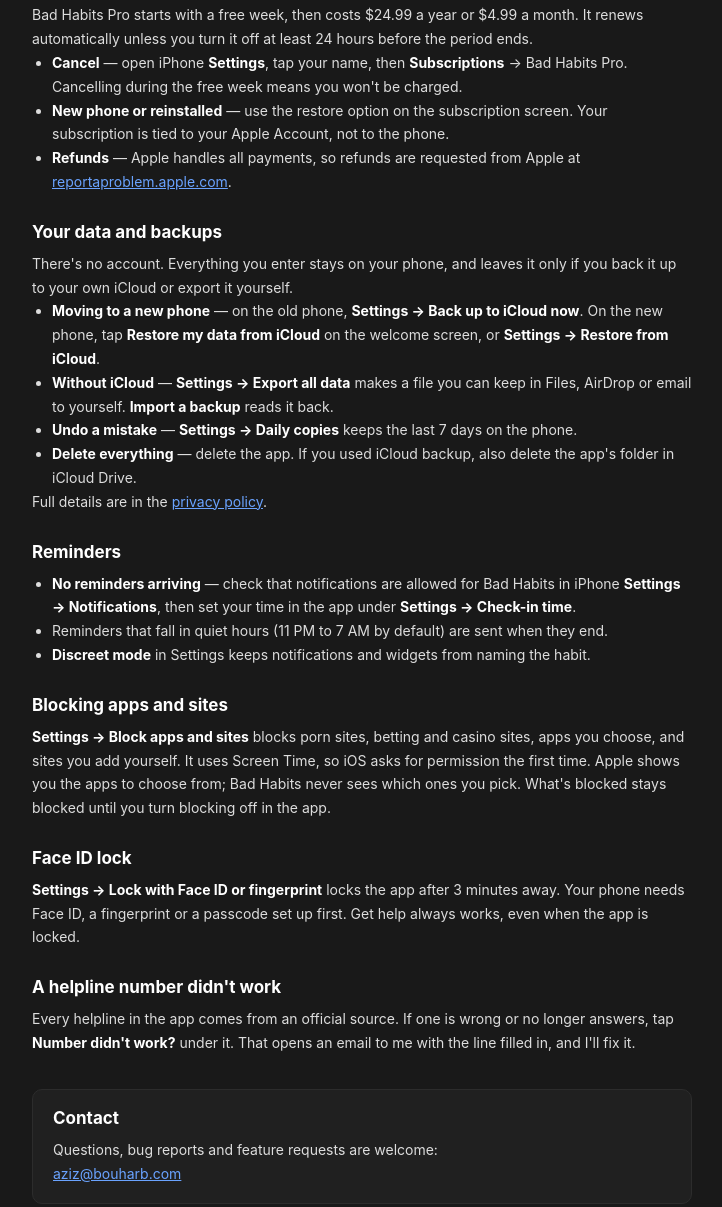
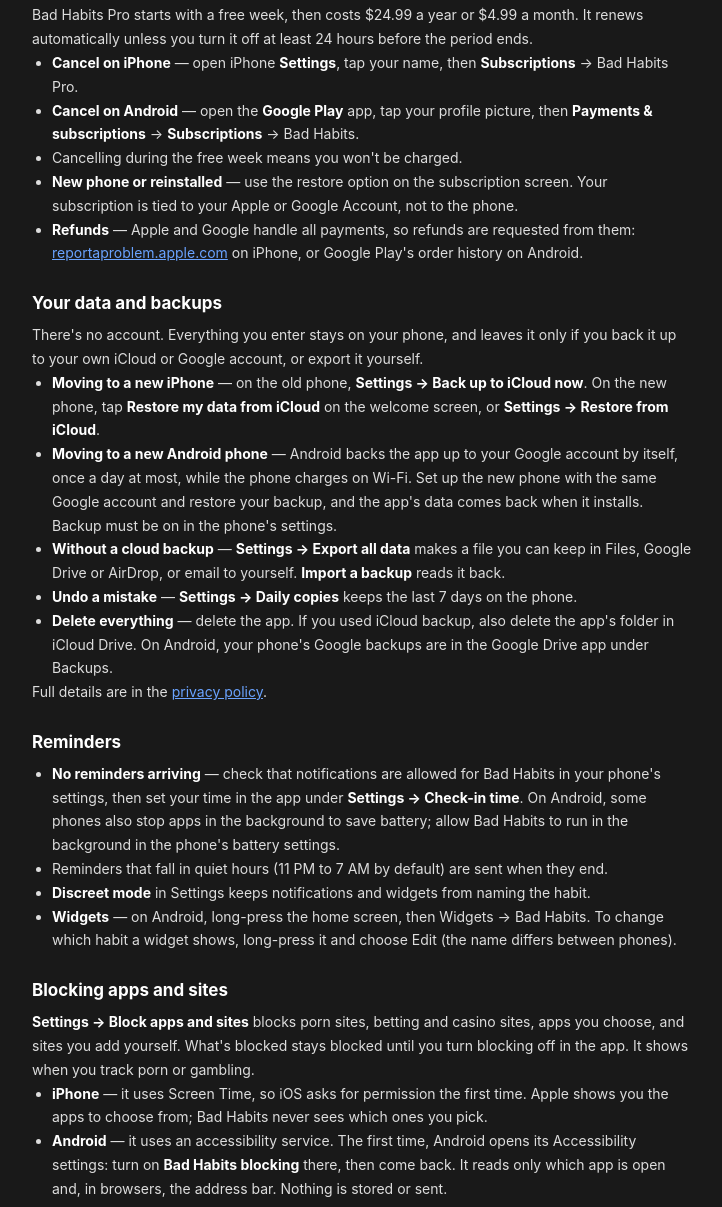
Before and after one commit to A6BH/bouharb-site, a website: page bad-habits.html in a window 1280 px wide. Shown: the part 440-1647 px from the top of the page, without its empty margins (278-1000 px from the left). Drawn offline with Linux system fonts and the light colour scheme.

Commit message:
Bad Habits: Android support and privacy

```diff
--- a/bad-habits.html
+++ b/bad-habits.html
@@ -33,7 +33,7 @@
 </head>
 <body>
   <h1>Bad Habits — Support</h1>
-  <p class="sub">Bad Habits: Quit Tracker, for iPhone and iPad</p>
+  <p class="sub">Bad Habits: Quit Tracker, for iPhone, iPad and Android</p>
 
   <div class="urgent">
     <p><strong>If you or someone else is in danger right now</strong>, call your local emergency number.
@@ -51,51 +51,71 @@
   <p>Bad Habits Pro starts with a free week, then costs $24.99 a year or $4.99 a month. It renews
   automatically unless you turn it off at least 24 hours before the period ends.</p>
   <ul>
-    <li><strong>Cancel</strong> — open iPhone <strong>Settings</strong>, tap your name, then
-      <strong>Subscriptions</strong> → Bad Habits Pro. Cancelling during the free week means you
-      won't be charged.</li>
+    <li><strong>Cancel on iPhone</strong> — open iPhone <strong>Settings</strong>, tap your name, then
+      <strong>Subscriptions</strong> → Bad Habits Pro.</li>
+    <li><strong>Cancel on Android</strong> — open the <strong>Google Play</strong> app, tap your profile
+      picture, then <strong>Payments &amp; subscriptions</strong> → <strong>Subscriptions</strong> →
+      Bad Habits.</li>
+    <li>Cancelling during the free week means you won't be charged.</li>
     <li><strong>New phone or reinstalled</strong> — use the restore option on the subscription screen.
-      Your subscription is tied to your Apple Account, not to the phone.</li>
-    <li><strong>Refunds</strong> — Apple handles all payments, so refunds are requested from Apple at
-      <a href="https://reportaproblem.apple.com">reportaproblem.apple.com</a>.</li>
+      Your subscription is tied to your Apple or Google Account, not to the phone.</li>
+    <li><strong>Refunds</strong> — Apple and Google handle all payments, so refunds are requested from
+      them: <a href="https://reportaproblem.apple.com">reportaproblem.apple.com</a> on iPhone, or
+      Google Play's order history on Android.</li>
   </ul>
 
   <h2>Your data and backups</h2>
   <p>There's no account. Everything you enter stays on your phone, and leaves it only if you back it up
-  to your own iCloud or export it yourself.</p>
+  to your own iCloud or Google account, or export it yourself.</p>
   <ul>
-    <li><strong>Moving to a new phone</strong> — on the old phone, <strong>Settings → Back up to iCloud
+    <li><strong>Moving to a new iPhone</strong> — on the old phone, <strong>Settings → Back up to iCloud
       now</strong>. On the new phone, tap <strong>Restore my data from iCloud</strong> on the welcome
       screen, or <strong>Settings → Restore from iCloud</strong>.</li>
-    <li><strong>Without iCloud</strong> — <strong>Settings → Export all data</strong> makes a file you can
-      keep in Files, AirDrop or email to yourself. <strong>Import a backup</strong> reads it back.</li>
+    <li><strong>Moving to a new Android phone</strong> — Android backs the app up to your Google account
+      by itself, once a day at most, while the phone charges on Wi-Fi. Set up the new phone with the same
+      Google account and restore your backup, and the app's data comes back when it installs. Backup must
+      be on in the phone's settings.</li>
+    <li><strong>Without a cloud backup</strong> — <strong>Settings → Export all data</strong> makes a file you
+      can keep in Files, Google Drive or AirDrop, or email to yourself. <strong>Import a backup</strong>
+      reads it back.</li>
     <li><strong>Undo a mistake</strong> — <strong>Settings → Daily copies</strong> keeps the last 7 days
       on the phone.</li>
     <li><strong>Delete everything</strong> — delete the app. If you used iCloud backup, also delete the app's
-      folder in iCloud Drive.</li>
+      folder in iCloud Drive. On Android, your phone's Google backups are in the Google Drive app under
+      Backups.</li>
   </ul>
   <p>Full details are in the <a href="bad-habits-privacy.html">privacy policy</a>.</p>
 
   <h2>Reminders</h2>
   <ul>
     <li><strong>No reminders arriving</strong> — check that notifications are allowed for Bad Habits in
-      iPhone <strong>Settings → Notifications</strong>, then set your time in the app under
-      <strong>Settings → Check-in time</strong>.</li>
+      your phone's settings, then set your time in the app under <strong>Settings → Check-in time</strong>.
+      On Android, some phones also stop apps in the background to save battery; allow Bad Habits to run
+      in the background in the phone's battery settings.</li>
     <li>Reminders that fall in quiet hours (11 PM to 7 AM by default) are sent when they end.</li>
     <li><strong>Discreet mode</strong> in Settings keeps notifications and widgets from naming the
       habit.</li>
+    <li><strong>Widgets</strong> — on Android, long-press the home screen, then Widgets → Bad Habits. To
+      change which habit a widget shows, long-press it and choose Edit (the name differs between
+      phones).</li>
   </ul>
 
   <h2>Blocking apps and sites</h2>
   <p><strong>Settings → Block apps and sites</strong> blocks porn sites, betting and casino sites, apps
-  you choose, and sites you add yourself. It uses Screen Time, so iOS asks for permission the first time.
-  Apple shows you the apps to choose from; Bad Habits never sees which ones you pick. What's blocked
-  stays blocked until you turn blocking off in the app.</p>
+  you choose, and sites you add yourself. What's blocked stays blocked until you turn blocking off in the
+  app. It shows when you track porn or gambling.</p>
+  <ul>
+    <li><strong>iPhone</strong> — it uses Screen Time, so iOS asks for permission the first time. Apple shows
+      you the apps to choose from; Bad Habits never sees which ones you pick.</li>
+    <li><strong>Android</strong> — it uses an accessibility service. The first time, Android opens its
+      Accessibility settings: turn on <strong>Bad Habits blocking</strong> there, then come back. It reads
+      only which app is open and, in browsers, the address bar. Nothing is stored or sent.</li>
+  </ul>
 
-  <h2>Face ID lock</h2>
-  <p><strong>Settings → Lock with Face ID or fingerprint</strong> locks the app after 3 minutes away.
-  Your phone needs Face ID, a fingerprint or a passcode set up first. Get help always works, even when
-  the app is locked.</p>
+  <h2>App lock</h2>
+  <p><strong>Settings → Lock with Face ID or fingerprint</strong> (on Android, <strong>Lock with face or
+  fingerprint</strong>) locks the app after 3 minutes away. Your phone needs a face, a fingerprint or a
+  passcode set up first. Get help always works, even when the app is locked.</p>
 
   <h2>A helpline number didn't work</h2>
   <p>Every helpline in the app comes from an official source. If one is wrong or no longer answers, tap
```
Also changed, not shown: bad-habits-privacy.html (+14 -11 lines).
